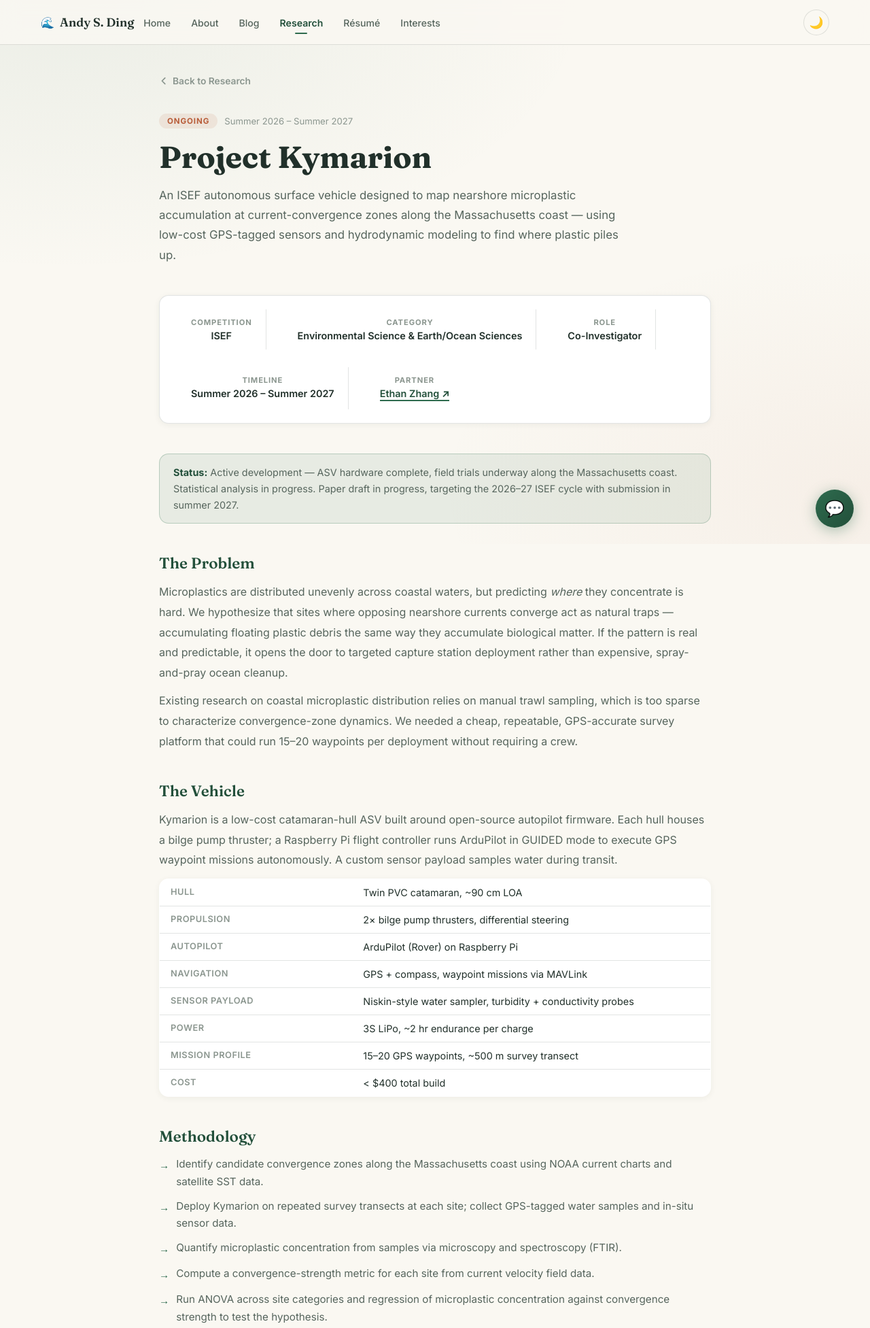
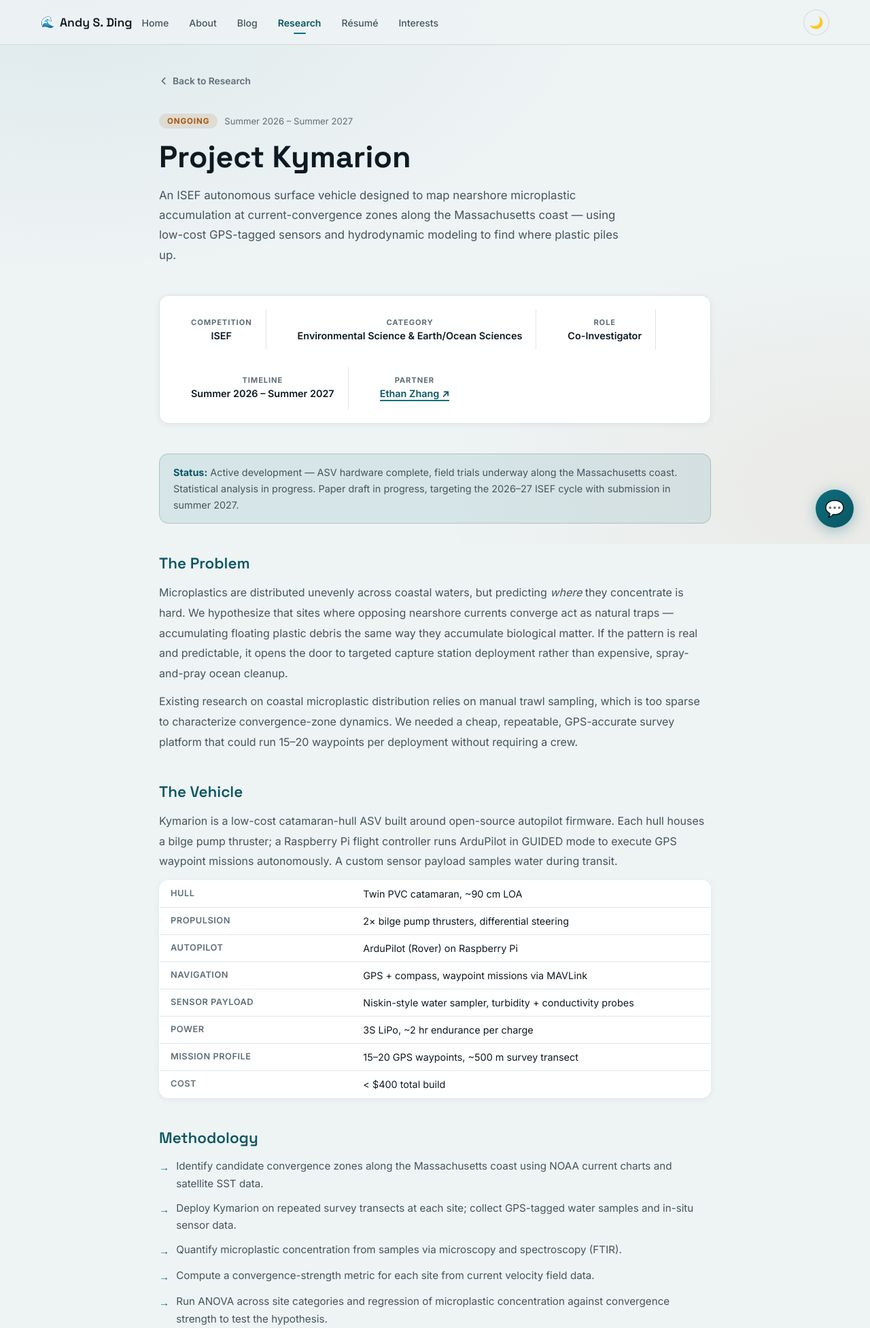
Before and after one commit to AndyDing09/AndySDing_website, a PHP site: page /kymarion.html in a window 1280 px wide. Shown: the top 1953 px of the page at 68% size. Run offline with PHP 8.4, Linux system fonts and the light colour scheme.

Commit message:
Revamp pass 1/Soundings: new palette + type foundation
- Retheme token values to 'Soundings' (research-instrument): cool sea-glass
  light / abyss dark base, sonar-teal primary (--green), buoy-amber signal
  (--clay); token names unchanged so the whole site (incl. stocks/comments)
  re-skins coherently. All pairs AA-checked.
- Type: Space Grotesk (display) + Inter (body) + IBM Plex Mono (--font-mono);
  drop Fraunces. Update font links on all pages.
- Nav background now themed via --nav-bg (was hardcoded cream, broke on dark).
- Remap leftover old green/clay tints to the new palette.

Co-Authored-By: Claude Fable 5 <noreply@anthropic.com>

```diff
--- a/404.html
+++ b/404.html
@@ -13,8 +13,8 @@
       document.documentElement.dataset.theme = t;
     })();
   </script>
-  <link href="https://fonts.googleapis.com/css2?family=Fraunces:ital,opsz,wght@0,9..144,600;0,9..144,700&family=Inter:wght@400;500;600&display=swap" rel="stylesheet" />
-  <link rel="stylesheet" href="style.css?v=10" />
+  <link href="https://fonts.googleapis.com/css2?family=Space+Grotesk:wght@400;500;600;700&family=Inter:wght@400;500;600;700&family=IBM+Plex+Mono:wght@400;500;600&display=swap" rel="stylesheet" />
+  <link rel="stylesheet" href="style.css?v=11" />
 </head>
 <body>
   <main class="notfound">
--- a/dev.html
+++ b/dev.html
@@ -13,8 +13,8 @@
       document.documentElement.dataset.theme = t;
     })();
   </script>
-  <link href="https://fonts.googleapis.com/css2?family=Fraunces:ital,opsz,wght@0,9..144,400;0,9..144,600;0,9..144,700;1,9..144,500&family=Inter:wght@400;500;600;700&display=swap" rel="stylesheet" />
-  <link rel="stylesheet" href="style.css?v=10" />
+  <link href="https://fonts.googleapis.com/css2?family=Space+Grotesk:wght@400;500;600;700&family=Inter:wght@400;500;600;700&family=IBM+Plex+Mono:wght@400;500;600&display=swap" rel="stylesheet" />
+  <link rel="stylesheet" href="style.css?v=11" />
   <style>
     .dev-wrap { max-width: 780px; margin: 0 auto; padding: 90px 24px 80px; }
 
--- a/index.html
+++ b/index.html
@@ -49,8 +49,8 @@
 
   <link rel="preconnect" href="https://fonts.googleapis.com" />
   <link rel="preconnect" href="https://fonts.gstatic.com" crossorigin />
-  <link href="https://fonts.googleapis.com/css2?family=Fraunces:ital,opsz,wght@0,9..144,400;0,9..144,600;0,9..144,700;1,9..144,500&family=Inter:wght@400;500;600;700&display=swap" rel="stylesheet" />
-  <link rel="stylesheet" href="style.css?v=10" />
+  <link href="https://fonts.googleapis.com/css2?family=Space+Grotesk:wght@400;500;600;700&family=Inter:wght@400;500;600;700&family=IBM+Plex+Mono:wght@400;500;600&display=swap" rel="stylesheet" />
+  <link rel="stylesheet" href="style.css?v=11" />
   <link rel="stylesheet" href="stocks.css?v=1" />
 </head>
 <body>
--- a/kymarion.html
+++ b/kymarion.html
@@ -24,8 +24,8 @@
   </script>
   <link rel="preconnect" href="https://fonts.googleapis.com" />
   <link rel="preconnect" href="https://fonts.gstatic.com" crossorigin />
-  <link href="https://fonts.googleapis.com/css2?family=Fraunces:ital,opsz,wght@0,9..144,400;0,9..144,600;0,9..144,700;1,9..144,500&family=Inter:wght@400;500;600;700&display=swap" rel="stylesheet" />
-  <link rel="stylesheet" href="style.css?v=10" />
+  <link href="https://fonts.googleapis.com/css2?family=Space+Grotesk:wght@400;500;600;700&family=Inter:wght@400;500;600;700&family=IBM+Plex+Mono:wght@400;500;600&display=swap" rel="stylesheet" />
+  <link rel="stylesheet" href="style.css?v=11" />
   <style>
     /* ── Page-level overrides for the project detail layout ── */
     .project-page {
--- a/luminabone.html
+++ b/luminabone.html
@@ -24,8 +24,8 @@
   </script>
   <link rel="preconnect" href="https://fonts.googleapis.com" />
   <link rel="preconnect" href="https://fonts.gstatic.com" crossorigin />
-  <link href="https://fonts.googleapis.com/css2?family=Fraunces:ital,opsz,wght@0,9..144,400;0,9..144,600;0,9..144,700;1,9..144,500&family=Inter:wght@400;500;600;700&display=swap" rel="stylesheet" />
-  <link rel="stylesheet" href="style.css?v=10" />
+  <link href="https://fonts.googleapis.com/css2?family=Space+Grotesk:wght@400;500;600;700&family=Inter:wght@400;500;600;700&family=IBM+Plex+Mono:wght@400;500;600&display=swap" rel="stylesheet" />
+  <link rel="stylesheet" href="style.css?v=11" />
   <style>
     /* ── Page-level overrides for the project detail layout ── */
     .project-page {
--- a/stocks.css
+++ b/stocks.css
@@ -6,7 +6,7 @@
 .stocks-inner { max-width: 1180px; }
 .sa-disclaimer {
   background: var(--clay-soft);
-  border: 1px solid rgba(184, 92, 56, 0.3);
+  border: 1px solid rgba(166, 83, 9, 0.3);
   border-radius: var(--radius);
   padding: 14px 18px;
   font-size: 0.84rem;
--- a/style.css
+++ b/style.css
@@ -3,30 +3,35 @@
    Design: warm paper, forest green, clay accents
 ═══════════════════════════════════════════════ */
 
-/* ── Tokens ── */
+/* ── Tokens — "Soundings" design system (research instrument / nautical chart)
+   Token NAMES are kept stable so the whole site re-skins via these values:
+   --green = sonar teal (primary), --clay = buoy amber (signal accent). ── */
 :root {
-  --paper:      #faf8f2;
-  --paper-2:    #f1eee3;
-  --paper-3:    #e9e5d6;
-  --ink:        #21302a;
-  --ink-2:      #56655d;
-  --ink-3:      #8b968f;
-  --green:      #2e6b4e;
-  --green-deep: #224f3a;
-  --green-soft: rgba(46, 107, 78, 0.09);
-  --clay:       #b85c38;
-  --clay-soft:  rgba(184, 92, 56, 0.1);
+  --paper:      #eef3f4;   /* pale sea-glass (cool, not cream) */
+  --paper-2:    #e4eced;
+  --paper-3:    #d7e2e3;
+  --ink:        #0e1a22;   /* deep ink-teal */
+  --ink-2:      #44555e;
+  --ink-3:      #5f6e77;   /* muted — AA on paper (~4.7:1) */
+  --green:      #0d6e7d;   /* SONAR teal — primary / links / actions */
+  --green-deep: #0a5663;
+  --green-soft: rgba(13, 110, 125, 0.10);
+  --clay:       #a65309;   /* BUOY amber — signals / accents (AA ~4.9:1) */
+  --clay-soft:  rgba(166, 83, 9, 0.12);
   --card:       #ffffff;
-  --border:     rgba(33, 48, 42, 0.13);
-  --border-strong: rgba(33, 48, 42, 0.25);
+  --border:     rgba(14, 26, 34, 0.12);
+  --border-strong: rgba(14, 26, 34, 0.24);
   --nav-h:      66px;
   --radius:     14px;
   --radius-sm:  8px;
   --transition: 0.25s ease;
-  --shadow:     0 2px 10px rgba(33, 48, 42, 0.06);
-  --shadow-lg:  0 12px 32px rgba(33, 48, 42, 0.12);
+  --shadow:     0 2px 10px rgba(14, 26, 34, 0.06);
+  --shadow-lg:  0 14px 34px rgba(14, 26, 34, 0.12);
   --font-body:  'Inter', system-ui, sans-serif;
-  --font-display: 'Fraunces', Georgia, serif;
+  --font-display: 'Space Grotesk', 'Inter', sans-serif;
+  --font-mono:  'IBM Plex Mono', ui-monospace, 'SFMono-Regular', monospace;
+  --nav-bg:     rgba(238, 243, 244, 0.82);
+  color-scheme: light;
 }
 
 /* ── Reset ── */
@@ -52,8 +57,8 @@ body::before {
   inset: 0;
   z-index: -1;
   background:
-    radial-gradient(ellipse 60% 50% at 8% 0%,   rgba(46,107,78,0.07), transparent),
-    radial-gradient(ellipse 50% 45% at 100% 90%, rgba(184,92,56,0.06), transparent),
+    radial-gradient(ellipse 60% 50% at 8% 0%,   rgba(13, 110, 125,0.07), transparent),
+    radial-gradient(ellipse 50% 45% at 100% 90%, rgba(166, 83, 9,0.06), transparent),
     var(--paper);
 }
 
@@ -68,7 +73,7 @@ body::before {
   align-items: center;
   justify-content: space-between;
   padding: 0 clamp(20px, 5vw, 60px);
-  background: rgba(250, 248, 242, 0.88);
+  background: var(--nav-bg);
   backdrop-filter: blur(14px);
   -webkit-backdrop-filter: blur(14px);
   border-bottom: 1px solid var(--border);
@@ -1261,7 +1266,7 @@ body::before {
 ::-webkit-scrollbar-track { background: var(--paper); }
 ::-webkit-scrollbar-thumb { background: var(--paper-3); border-radius: 4px; }
 ::-webkit-scrollbar-thumb:hover { background: var(--green); }
-::selection { background: rgba(46, 107, 78, 0.2); }
+::selection { background: rgba(13, 110, 125, 0.2); }
 
 
 /* -----------------------------------------------
@@ -1648,7 +1654,7 @@ body::before {
   font-size: 1.45rem;
   border: none;
   cursor: pointer;
-  box-shadow: 0 4px 20px rgba(46, 107, 78, 0.38);
+  box-shadow: 0 4px 20px rgba(13, 110, 125, 0.38);
   transition: all 0.3s cubic-bezier(0.4, 0, 0.2, 1);
   display: flex;
   align-items: center;
```
Also changed, not shown: other parts of style.css (+33 -32 lines).
